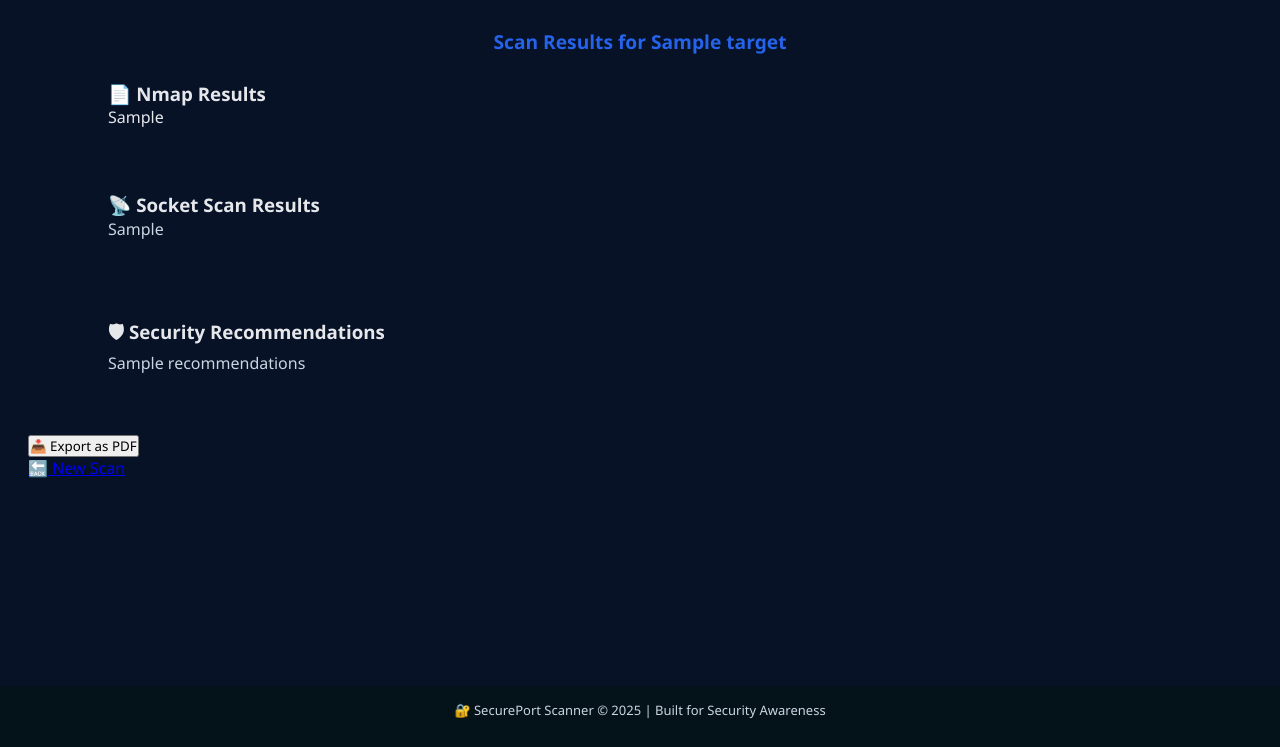
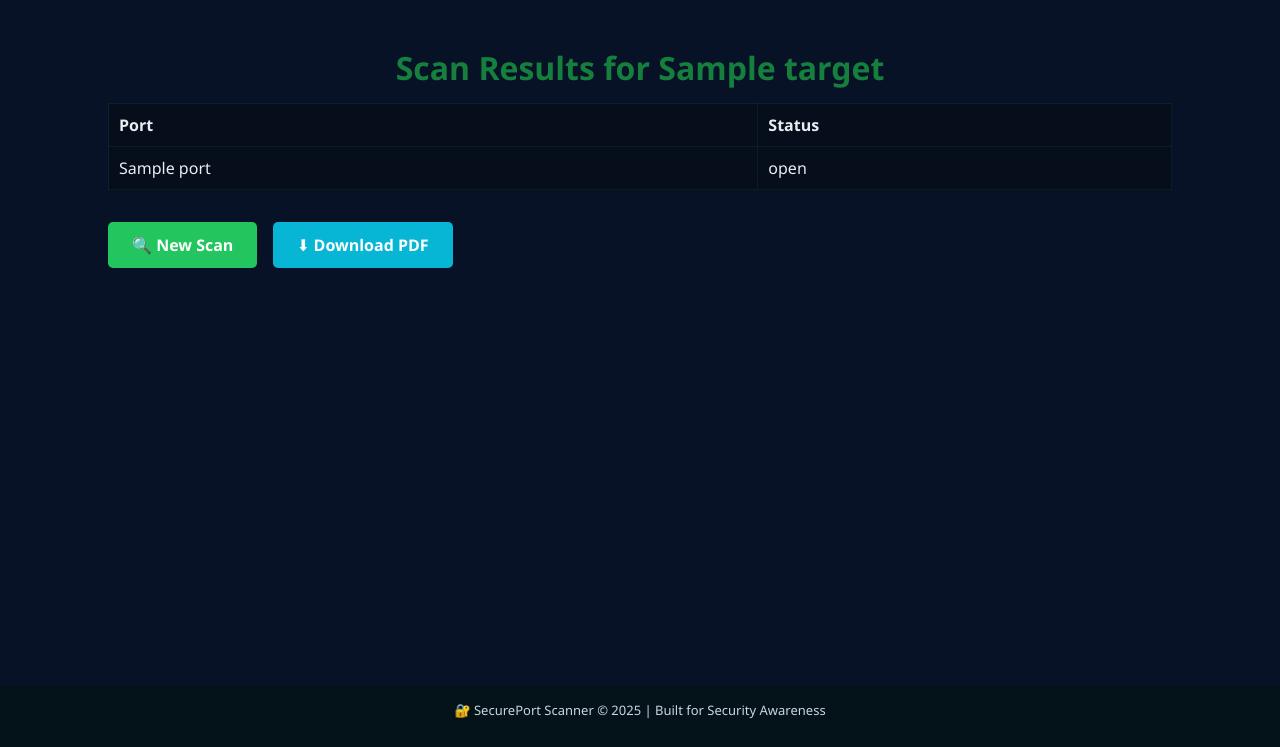
Before and after one commit to sivadharani-a/secureport-scanner, a Flask app: template templates/results.html in a window 1280 px wide. Shown: the part 53-800 px from the top of the page. Run offline with Flask 2, Linux system fonts and the light colour scheme; the template is opened without the code that fills it: most values are stand-ins (such as "Sample title", 1, 10 or a date in 2020).

Commit message:
Update results.html

```diff
--- a/templates/results.html
+++ b/templates/results.html
@@ -1,35 +1,28 @@
 {% extends "base.html" %}
+{% block content %}
+<section class="results-section">
+  <h1>Scan Results for {{ target }}</h1>
 
-{% block title %}Results - Network Security Scanner{% endblock %}
+  {% if results %}
+  <table>
+    <tr>
+      <th>Port</th>
+      <th>Status</th>
+    </tr>
+    {% for r in results %}
+    <tr>
+      <td>{{ r.port if r.port != "-" else "-" }}</td>
+      <td>{{ r.status }}</td>
+    </tr>
+    {% endfor %}
+  </table>
+  {% else %}
+  <p>No results found.</p>
+  {% endif %}
 
-{% block content %}
-<div class="results-container">
-    <h2>Scan Results for {{ target }}</h2>
-
-    <section>
-        <h3>📄 Nmap Results</h3>
-        <pre>{{ nmap_results }}</pre>
-    </section>
-
-    <section>
-        <h3>📡 Socket Scan Results</h3>
-        <p>{{ socket_results }}</p>
-    </section>
-
-    <section>
-        <h3>🛡 Security Recommendations</h3>
-        <p>{{ recommendations }}</p>
-    </section>
-
-    <!-- Export PDF form -->
-    <form action="/export" method="POST">
-        <input type="hidden" name="target" value="{{ target }}">
-        <input type="hidden" name="nmap_results" value="{{ nmap_results }}">
-        <input type="hidden" name="socket_results" value="{{ socket_results }}">
-        <input type="hidden" name="recommendations" value="{{ recommendations }}">
-        <button type="submit">📥 Export as PDF</button>
-    </form>
-
-    <a href="/">🔙 New Scan</a>
-</div>
+  <div class="actions">
+    <a href="{{ url_for('scan') }}" class="btn btn-primary">🔍 New Scan</a>
+    <a href="{{ url_for('download_report') }}" class="btn btn-secondary">⬇ Download PDF</a>
+  </div>
+</section>
 {% endblock %}
```
